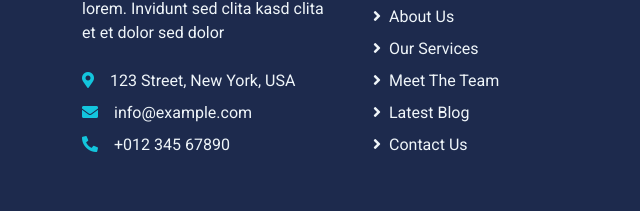
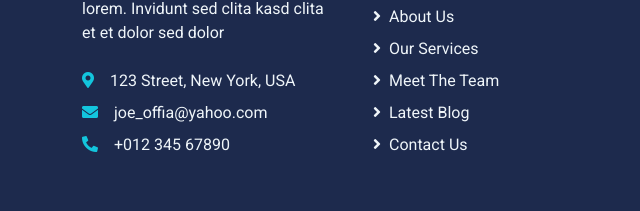
Before and after one commit to joamani/web-consulting, a plain HTML site: page contact.html in a window 1280 px wide. Shown: the part 1712-1923 px from the top of the page, 0-640 px from the left. Drawn offline with nearby package versions, Linux system fonts and the light colour scheme.

Commit message:
modified contact

```diff
--- a/contact.html
+++ b/contact.html
@@ -184,7 +184,7 @@
                     <h4 class="d-inline-block text-primary text-uppercase border-bottom border-5 border-secondary mb-4">Get In Touch</h4>
                     <p class="mb-4">No dolore ipsum accusam no lorem. Invidunt sed clita kasd clita et et dolor sed dolor</p>
                     <p class="mb-2"><i class="fa fa-map-marker-alt text-primary me-3"></i>123 Street, New York, USA</p>
-                    <p class="mb-2"><i class="fa fa-envelope text-primary me-3"></i>info@example.com</p>
+                    <p class="mb-2"><i class="fa fa-envelope text-primary me-3"></i>joe_offia@yahoo.com</p>
                     <p class="mb-0"><i class="fa fa-phone-alt text-primary me-3"></i>+012 345 67890</p>
                 </div>
                 <div class="col-lg-3 col-md-6">
```
